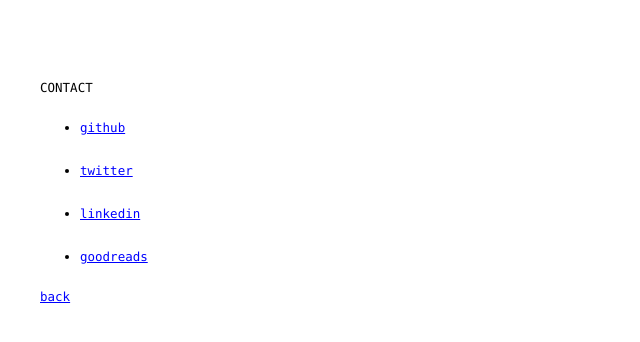
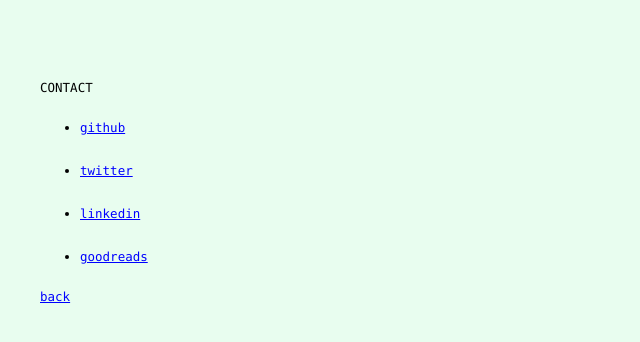
Before and after one commit to jsphwllng/jsphwllng.github.io, a Jekyll site: the page built from contact.md, in a window 1280 px wide. Shown: the top 342 px of the page, without its empty margins (0-640 px from the left). Built offline with Jekyll 4.4.1, drawn with Linux system fonts in a browser that asks for light colours.

Commit message:
Update styles.css

```diff
--- a/assets/css/styles.css
+++ b/assets/css/styles.css
@@ -86,7 +86,7 @@
          font-size: 12.5px;
     }
      p {
-         color: #071013;
+         color: #131313;
          font-size: 12.5px;
     }
      code {
@@ -131,6 +131,6 @@
          max-width: min(450px, 85vw)
     }
      body {
-         background-color: #fff
+         background-color: #e8fdef
     }
 }
```
